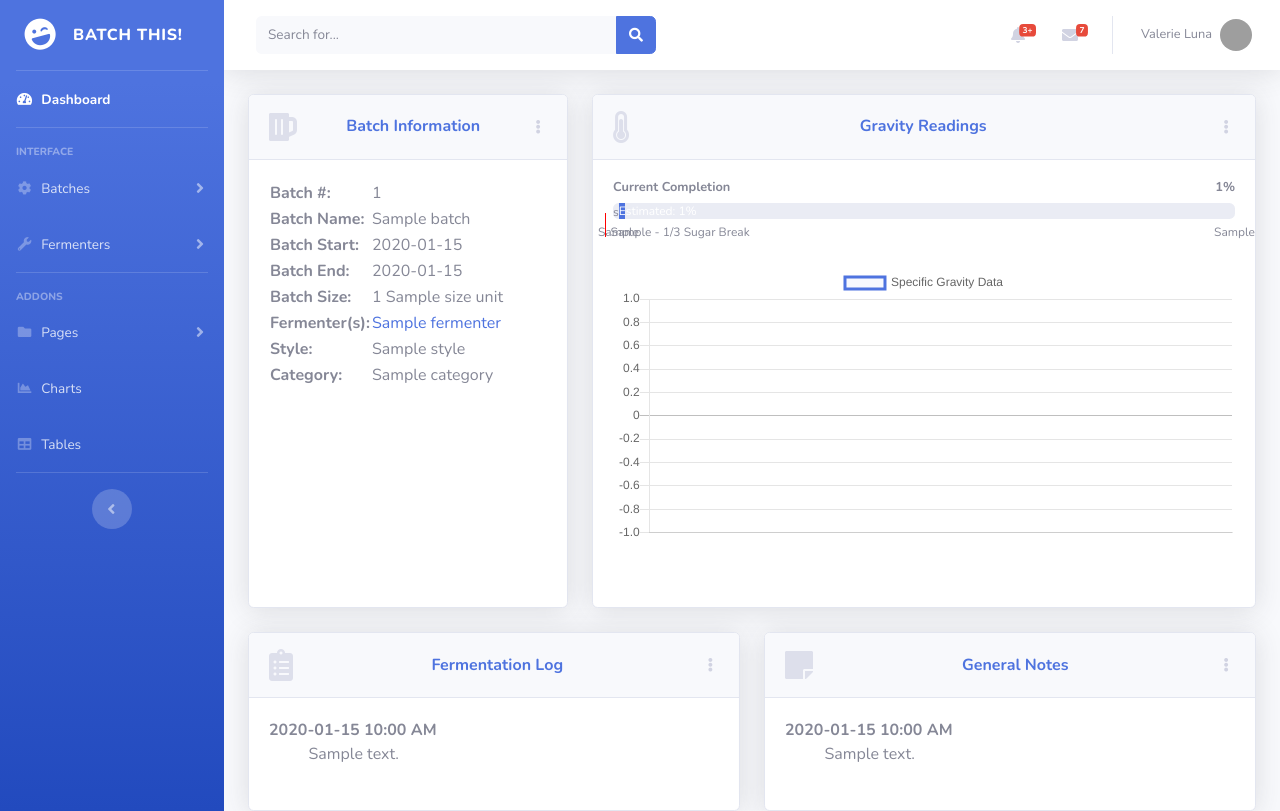
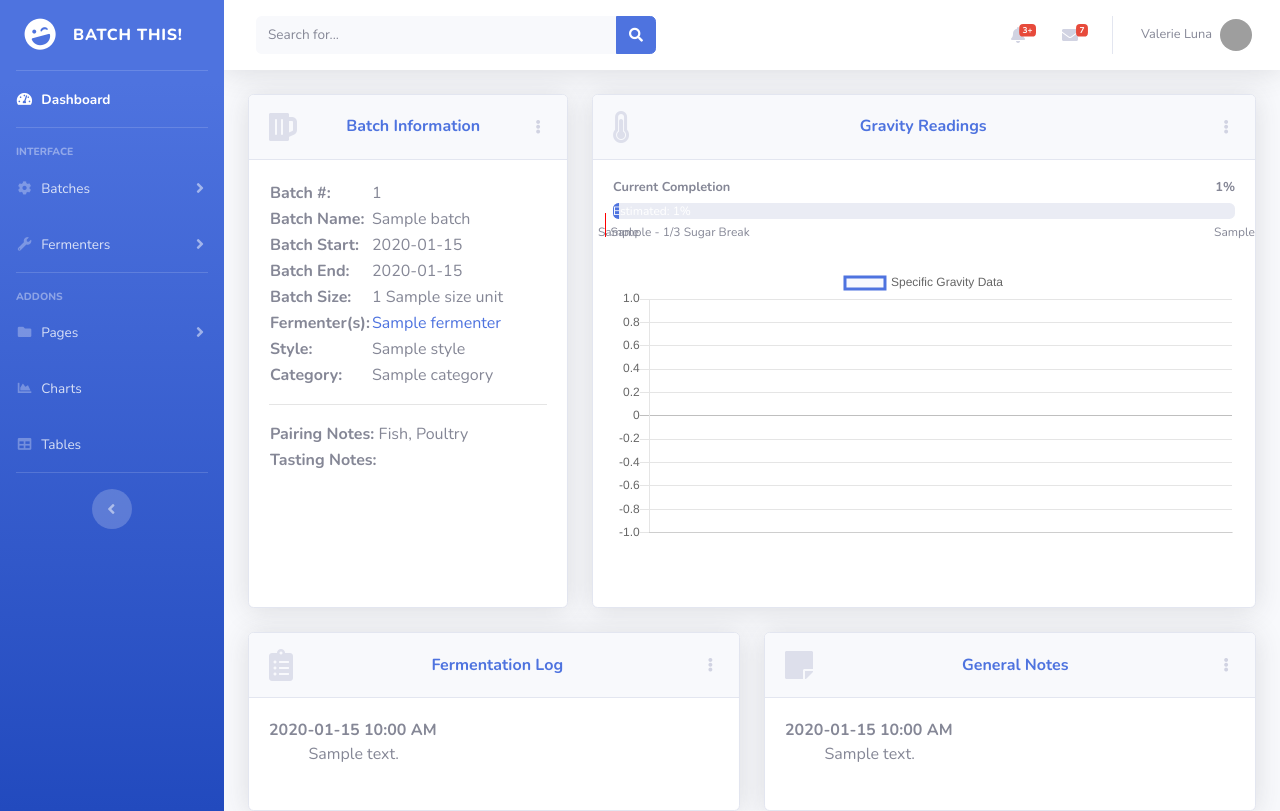
Before and after one commit to apaxson/batchthis, a Django app: template templates/batch.html in a window 1280 px wide. Run offline with Django 3.2, Linux system fonts and the light colour scheme; the template is opened without the code that fills it: most values are stand-ins (such as "Sample title", 1, 10 or a date in 2020); some libraries are stand-ins or nearby versions; grey boxes are pictures that could not be loaded.

Commit message:
TODO: Placeholder for recipe pairing and tasting notes

```diff
--- a/templates/batch.html
+++ b/templates/batch.html
@@ -81,6 +81,16 @@
                                 </tr>
                                 </tbody>
                             </table>
+                            <hr/>
+                            <table>
+                                <tr>
+                                    <td class="font-weight-bold">Pairing Notes:</td>
+                                    <td>Fish, Poultry</td>
+                                </tr>
+                                <tr>
+                                    <td class="font-weight-bold">Tasting Notes:</td>
+                                </tr>
+                            </table>
                         </div>
                     </div>
                 </div>
@@ -126,7 +136,6 @@
                         <div class="bar-step" style="right: 0%">
                             <div class="label-percent">{{ endingGravity }}</div>
                         </div>
-                        s
                         <div class="progress-bar progress-bar-success" style="width: {{ percentComplete }}%;">Estimated:
                             {{ percentComplete }}%
                         </div>
```
